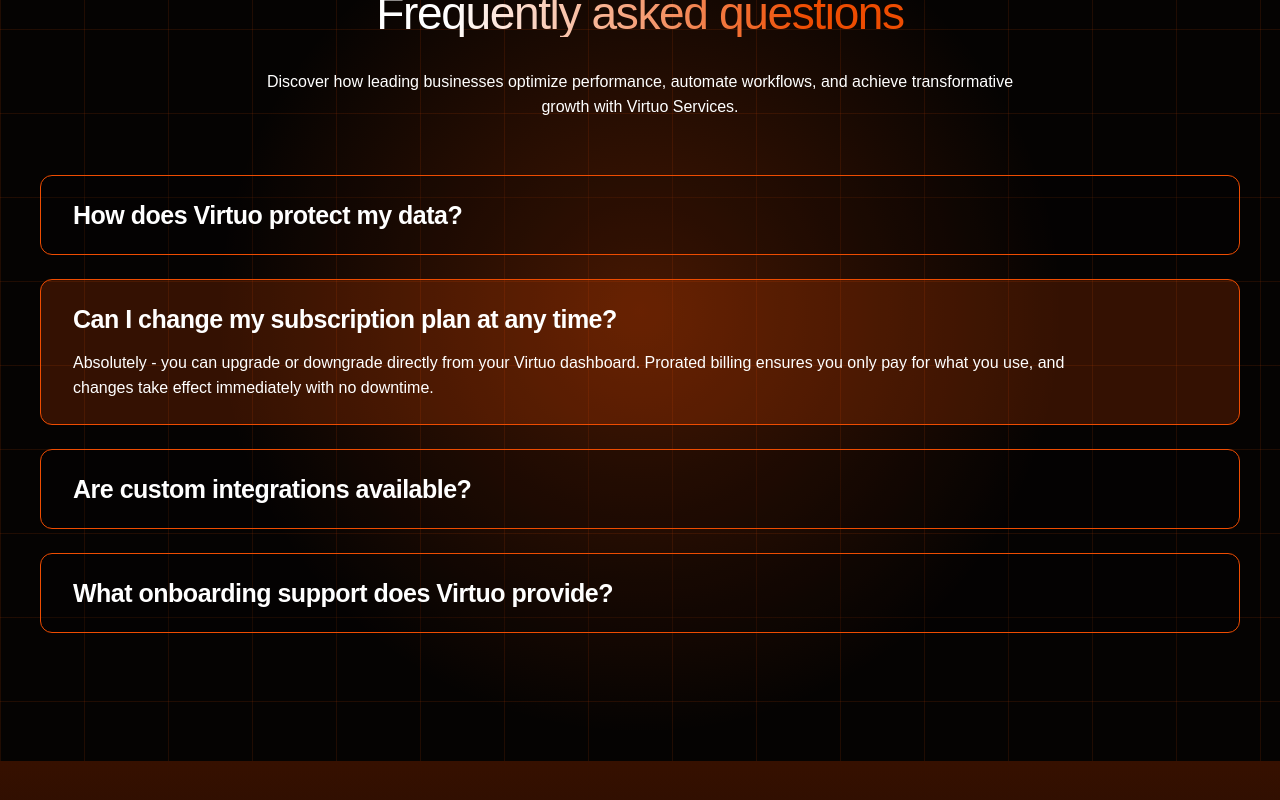
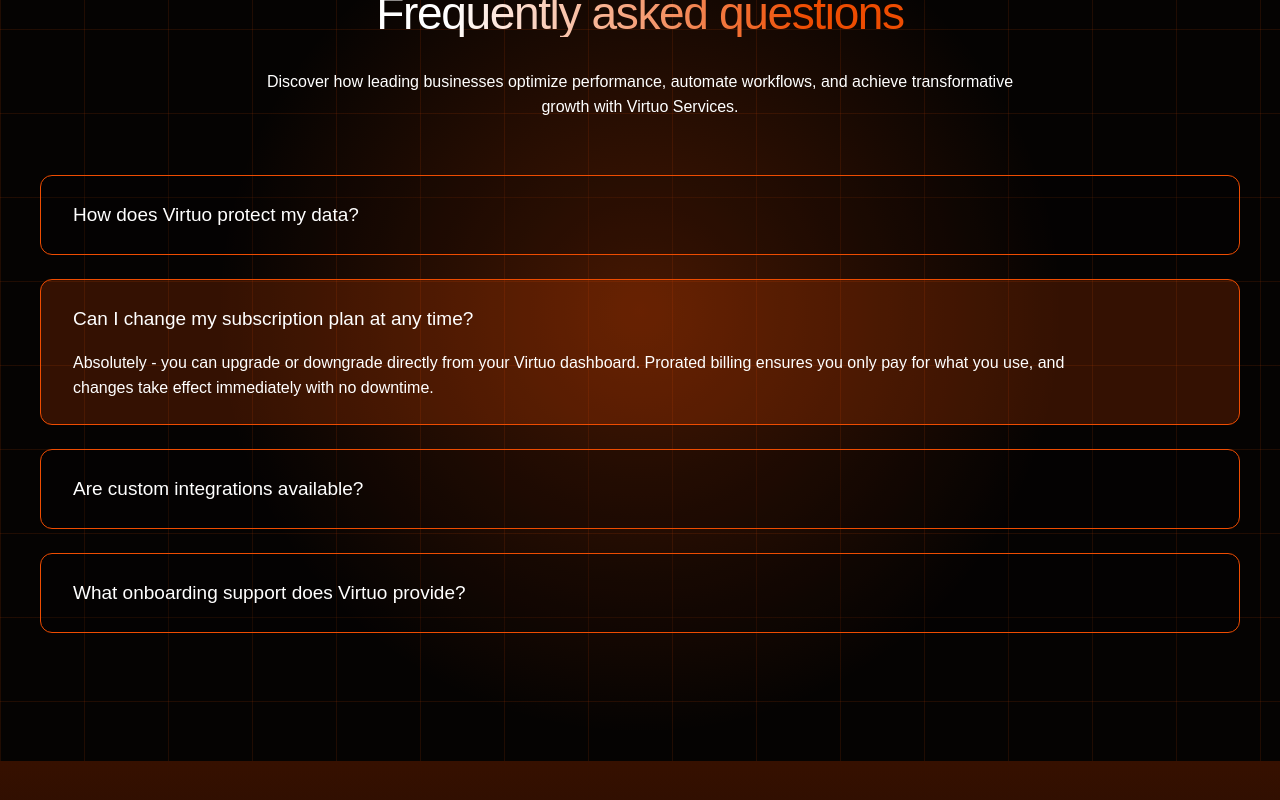
Before and after one commit to mahmood-virtuo/Virtuo-Services, a Next.js app: page / in a window 1280 px wide. Shown: the part 5291-6091 px from the top of the page. Built offline with nearby package versions, Linux system fonts and the light colour scheme; a web font is replaced by a local one.

Commit message:
Set FAQ questions to H4 typography

```diff
--- a/src/components/sections/faq.tsx
+++ b/src/components/sections/faq.tsx
@@ -53,7 +53,7 @@
                   type="button"
                   aria-expanded={isOpen}
                   aria-controls={`faq-panel-${index}`}
-                  className="type-h3 flex w-full cursor-pointer items-center justify-between text-left"
+                  className="type-h4 flex w-full cursor-pointer items-center justify-between text-left"
                   onClick={() => setOpenIndex(index)}
                 >
                   {faq.question}
```
